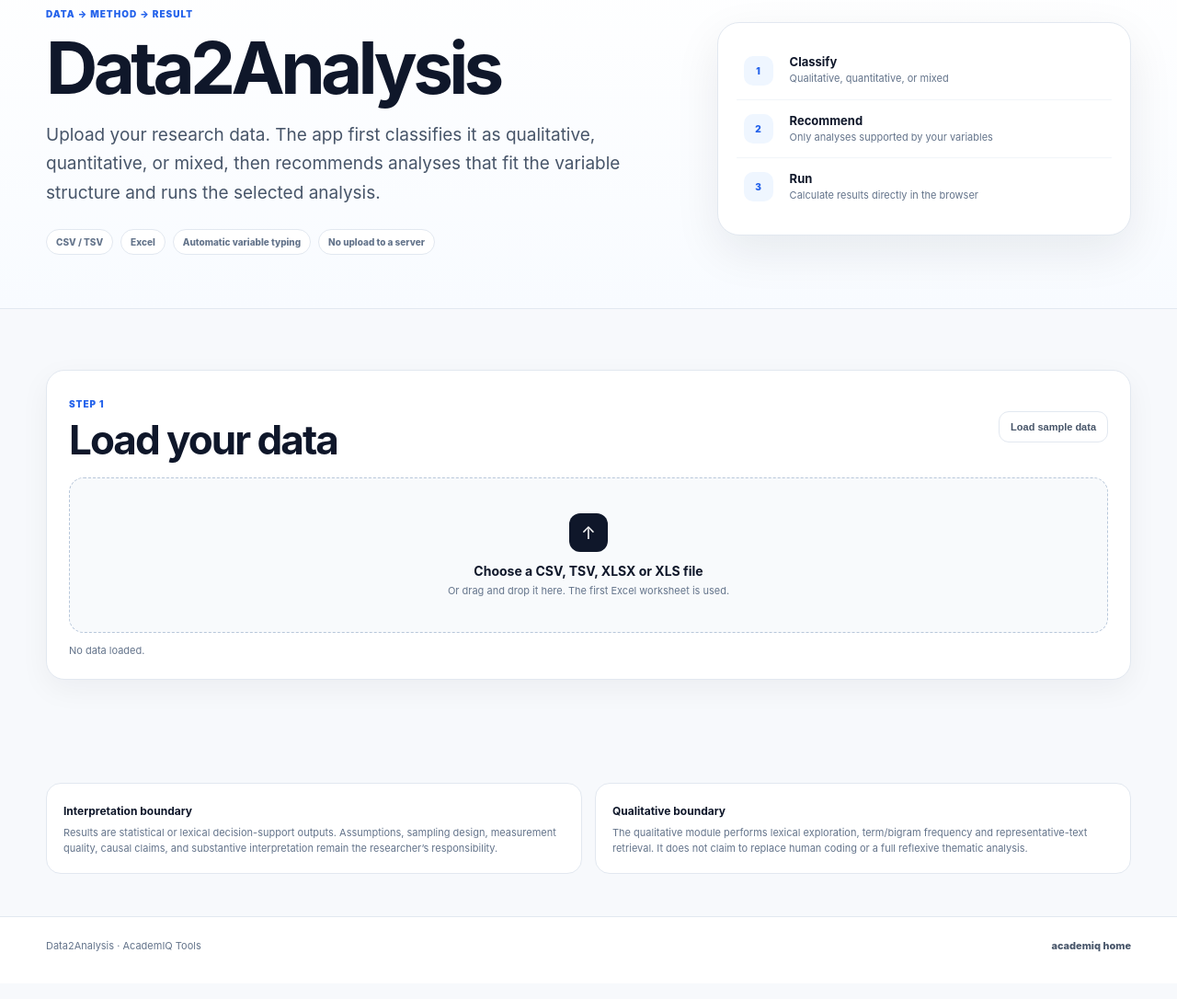
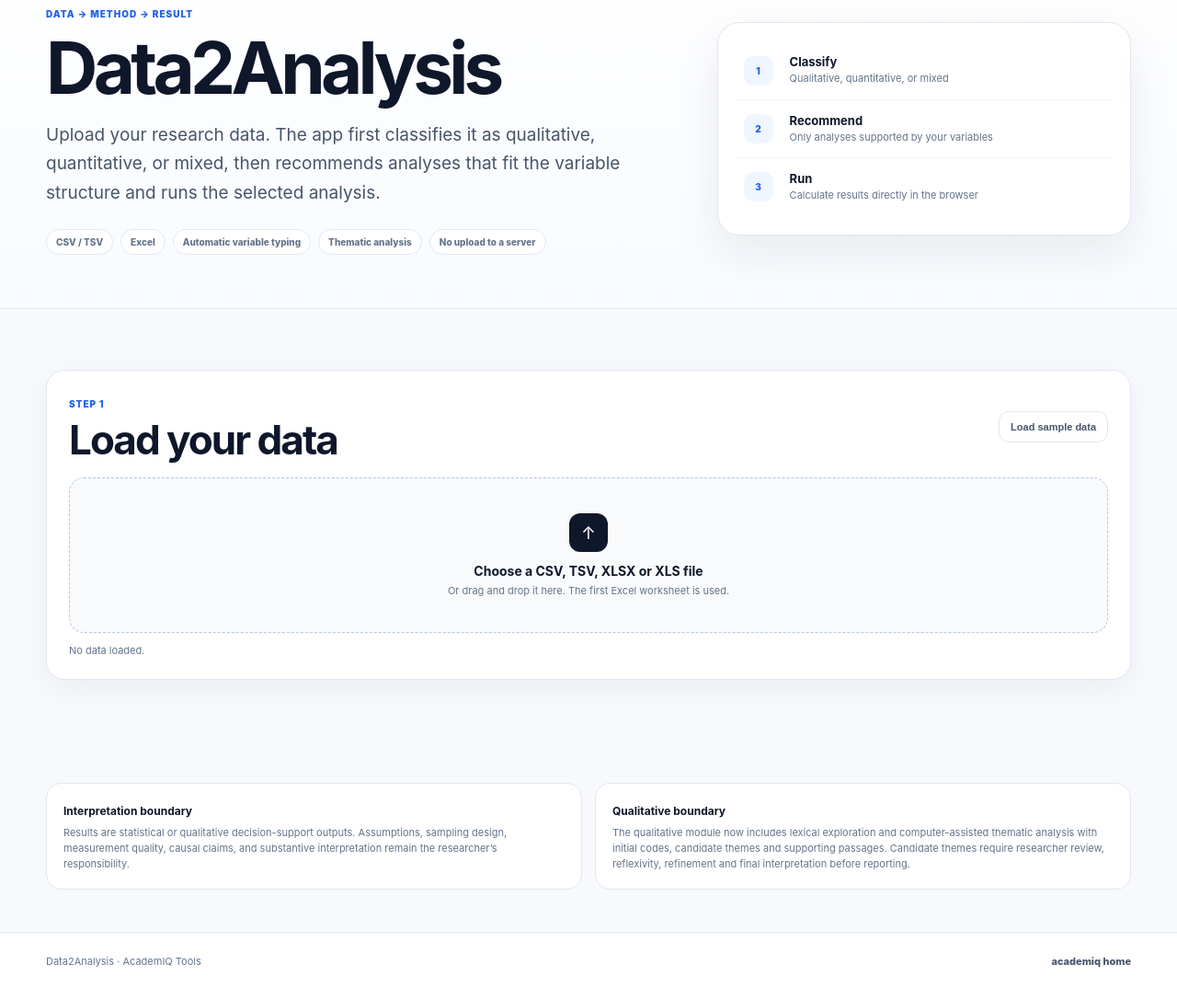
Before and after one commit to tdirsehan/academiq, a plain HTML site: page data2analysis/index.html in a window 1280 px wide. Shown: the part 138-1224 px from the top of the page at 92% size. Drawn offline with Linux system fonts and the light colour scheme.

Commit message:
Expose thematic analysis in Data2Analysis UI

```diff
--- a/data2analysis/index.html
+++ b/data2analysis/index.html
@@ -26,7 +26,7 @@
         <span class="kicker">Data → Method → Result</span>
         <h1>Data2Analysis</h1>
         <p class="lead">Upload your research data. The app first classifies it as qualitative, quantitative, or mixed, then recommends analyses that fit the variable structure and runs the selected analysis.</p>
-        <div class="hero-badges"><span>CSV / TSV</span><span>Excel</span><span>Automatic variable typing</span><span>No upload to a server</span></div>
+        <div class="hero-badges"><span>CSV / TSV</span><span>Excel</span><span>Automatic variable typing</span><span>Thematic analysis</span><span>No upload to a server</span></div>
       </div>
       <div class="hero-card">
         <div class="flow-step"><span>1</span><div><strong>Classify</strong><small>Qualitative, quantitative, or mixed</small></div></div>
@@ -98,8 +98,8 @@
 
   <section class="section small">
     <div class="wrap note-grid">
-      <div><strong>Interpretation boundary</strong><p>Results are statistical or lexical decision-support outputs. Assumptions, sampling design, measurement quality, causal claims, and substantive interpretation remain the researcher’s responsibility.</p></div>
-      <div><strong>Qualitative boundary</strong><p>The qualitative module performs lexical exploration, term/bigram frequency and representative-text retrieval. It does not claim to replace human coding or a full reflexive thematic analysis.</p></div>
+      <div><strong>Interpretation boundary</strong><p>Results are statistical or qualitative decision-support outputs. Assumptions, sampling design, measurement quality, causal claims, and substantive interpretation remain the researcher’s responsibility.</p></div>
+      <div><strong>Qualitative boundary</strong><p>The qualitative module now includes lexical exploration and computer-assisted thematic analysis with initial codes, candidate themes and supporting passages. Candidate themes require researcher review, reflexivity, refinement and final interpretation before reporting.</p></div>
     </div>
   </section>
 </main>
@@ -109,5 +109,6 @@
 <script src="https://cdn.jsdelivr.net/npm/xlsx@0.18.5/dist/xlsx.full.min.js"></script>
 <script src="https://cdn.jsdelivr.net/npm/jstat@1.9.6/dist/jstat.min.js"></script>
 <script src="app.js"></script>
+<script src="thematic.js"></script>
 </body>
 </html>
```
